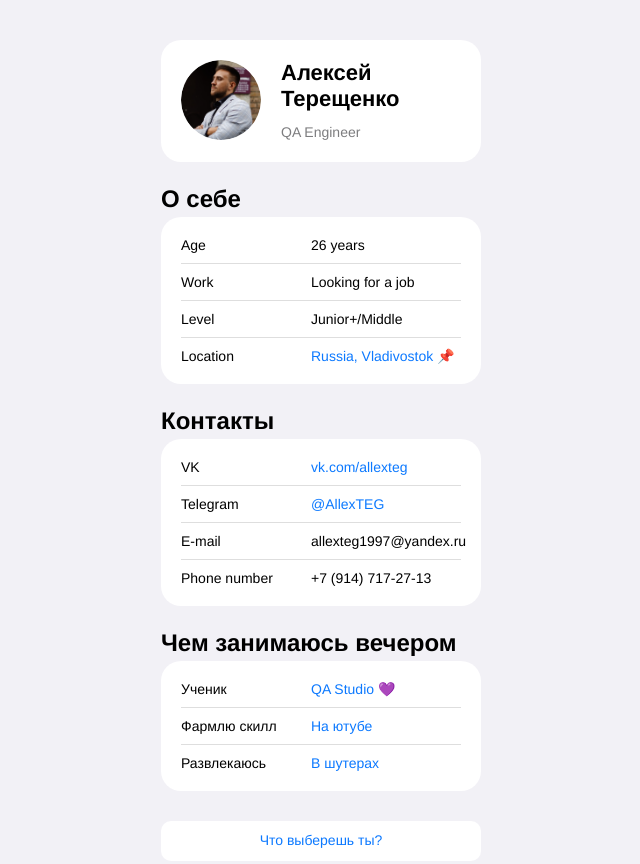
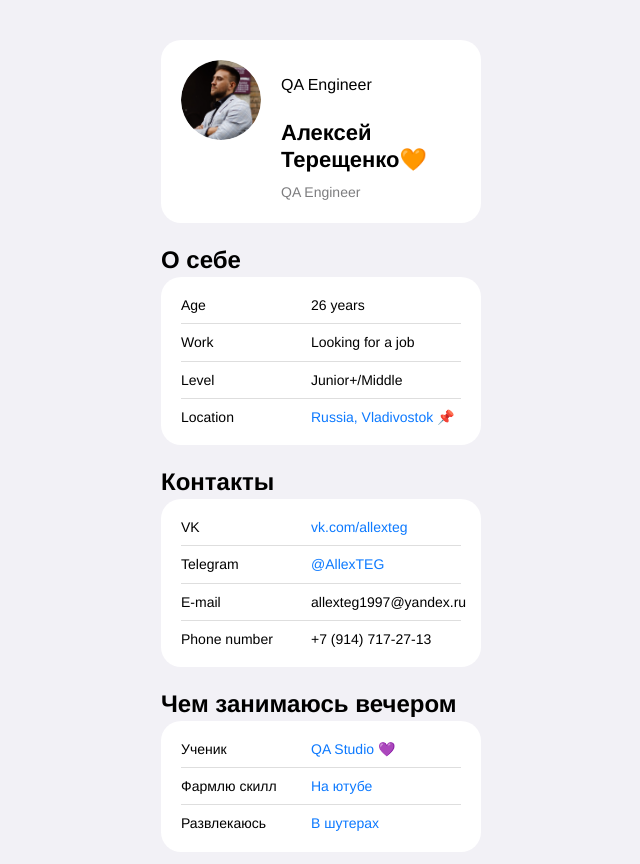
Before and after one commit to QA-AllexTEG/QA-AllexTEG.github.io, a plain HTML site: page index.html in a window 1280 px wide. Shown: the top 864 px of the page, without its empty margins (319-959 px from the left). Drawn offline with Linux system fonts and the light colour scheme.

Commit message:
add emoji

```diff
--- a/index.html
+++ b/index.html
@@ -29,7 +29,8 @@
     <header class="header">
       <img src="./ava.png" alt="avatar" class="header__avatar" />
       <div class="header__textContainer">
-        <h1 class="header__title">Алексей Терещенко</h1>
+        <p>QA Engineer</p>
+        <h1 class="header__title">Алексей Терещенко🧡</h1>
         <h3 class="header__subtitle">QA Engineer</h3>
       </div>
     </header>
```
